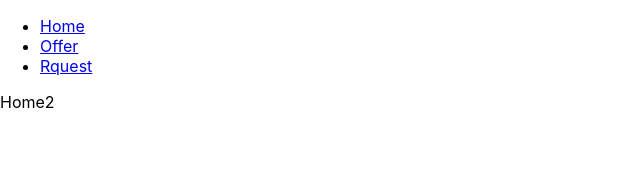
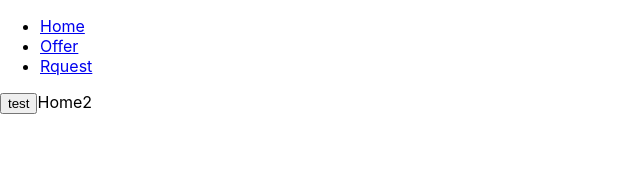
Before and after one commit to stevemu/freebie-connect, a React (Create React App) app in the folder client/: page / in a window 1280 px wide. Shown: the top 183 px of the page, without its empty margins (0-640 px from the left). Built offline with nearby package versions, Linux system fonts and the light colour scheme.

Commit message:
add redux dev tools

```diff
--- a/client/src/App.js
+++ b/client/src/App.js
@@ -17,7 +17,7 @@ const persistConfig = {
 };
 
 const persistedReducer = persistReducer(persistConfig, rootReducer);
-let store = createStore(persistedReducer);
+let store = createStore(persistedReducer, window.__REDUX_DEVTOOLS_EXTENSION__ && window.__REDUX_DEVTOOLS_EXTENSION__());
 let persistor = persistStore(store);
 
 function App() {
--- a/client/src/pages/Home.js
+++ b/client/src/pages/Home.js
@@ -1,10 +1,14 @@
 import React from 'react';
-import { connect } from 'react-redux'
+import { connect } from 'react-redux';
+import {updateAuthToken} from '../actions/auth';
 
 function Home(props) {
   // console.log(props);
   return (
     <div>
+      <button onClick={() => {
+        props.updateAuthToken("sdf");
+      }}>test</button>
       Home2
     </div>
   );
@@ -18,6 +22,7 @@ const mapStateToProps = state => {
 
 const mapDispatchToProps = dispatch => {
   return {
+    updateAuthToken: (token) => dispatch(updateAuthToken(token))
   }
 }
 
```
